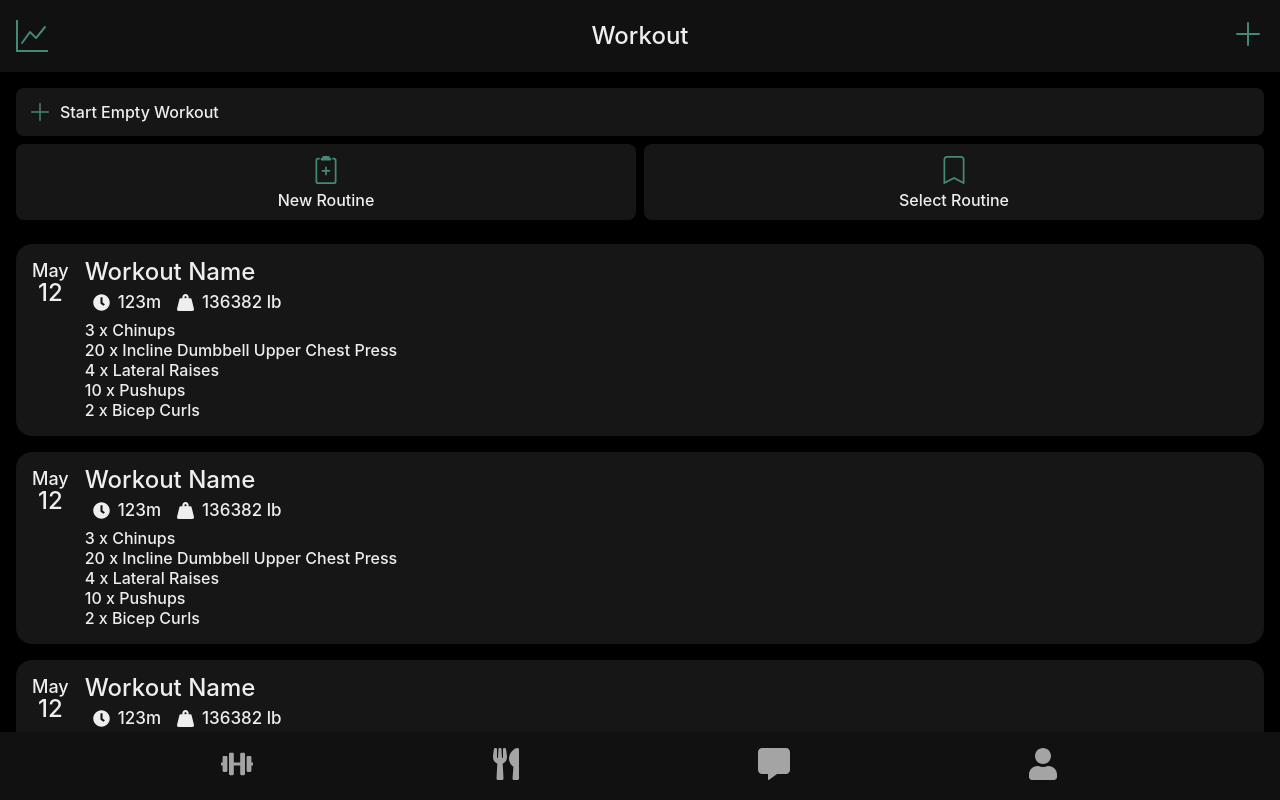
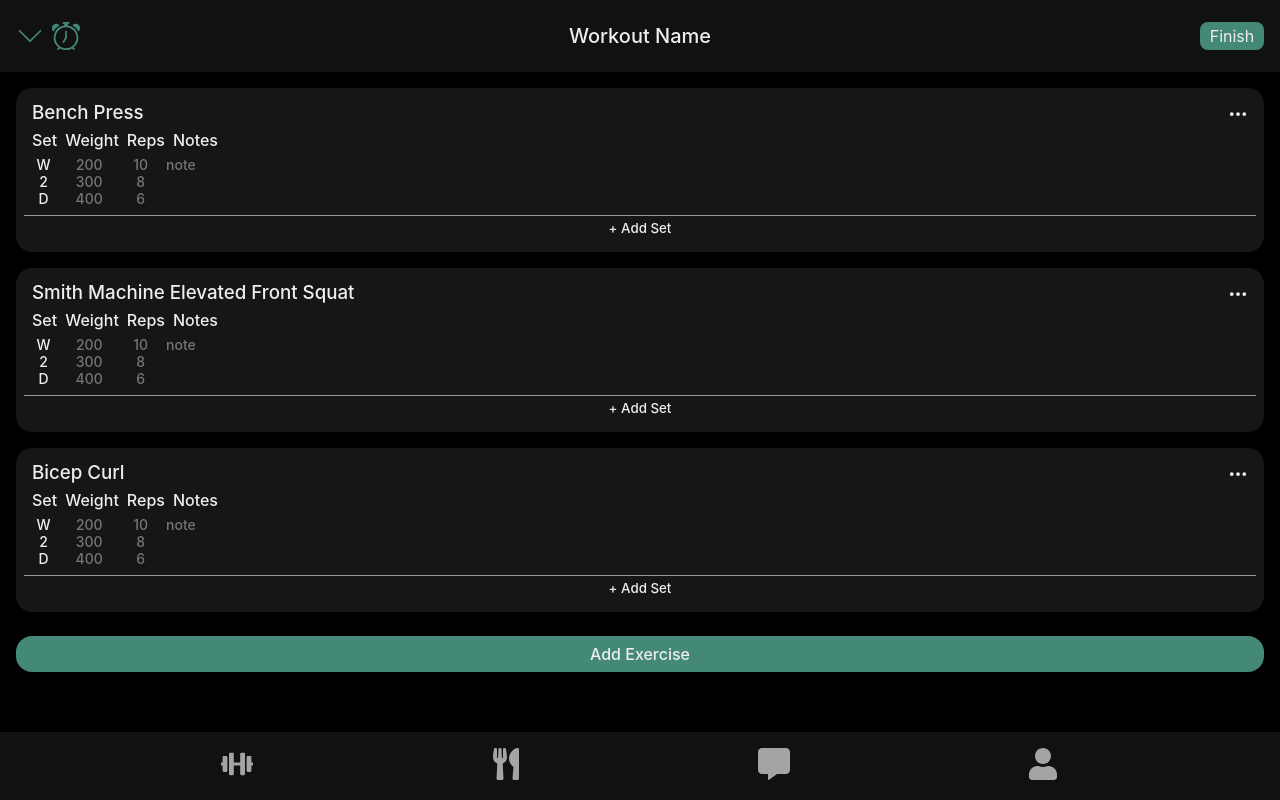
Before and after one commit to Arnav350/gojim, a React (Create React App) app: page /gym in a window 1280 px wide. Built offline with nearby package versions, Linux system fonts and the light colour scheme.

Commit message:
made workout a component

```diff
--- a/src/App.tsx
+++ b/src/App.tsx
@@ -4,7 +4,7 @@ import Home from "./pages/Home";
 import SignIn from "./pages/SignIn";
 import SignUp from "./pages/SignUp";
 import Gym from "./pages/Gym";
-import Workout from "./pages/Workout";
+import Workout from "./components/Workout";
 import Nutrition from "./pages/Nutrition";
 import Food from "./pages/Food";
 import Connect from "./pages/Connect";
@@ -16,6 +16,7 @@ import "./App.css";
 function App() {
   return (
     <Router>
+      {window.location.pathname !== "/" && <Workout />}
       <Routes>
         {/* Unprotected Routes */}
         <Route path="/" element={<Home />} />
@@ -25,7 +26,6 @@ function App() {
         {/* Protected Routes */}
 
         <Route path="/gym" element={<Gym />} />
-        <Route path="/workout" element={<Workout />} />
         {/* Workout Log Page
         Includes workout logs, create a new workout, and progress graph */}
 
--- a/src/pages/Workout.tsx
+++ b/src/components/Workout.tsx
@@ -1,14 +1,15 @@
 import React, { useState } from "react";
-import PlateCalculator from "../components/PlateCalculator";
-import SetLabels from "../components/SetLabels";
-import Clock from "../components/Clock";
-import RoutineExercise from "../components/RoutineExercise";
+import PlateCalculator from "./PlateCalculator";
+import SetLabels from "./SetLabels";
+import Clock from "./Clock";
+import RoutineExercise from "./RoutineExercise";
 import { Link } from "react-router-dom";
 import { BsChevronDown, BsAlarm } from "react-icons/bs";
-import "./Gym.css";
+import "../pages/Gym.css";
 
 function Workout() {
   const [showClock, setShowClock] = useState<boolean>(false);
+  const [show, setShow] = useState<boolean>(false);
 
   const [date, setDate] = useState();
   const [workoutName, setWorkoutName] = useState<string>("Workout Name");
@@ -21,11 +22,13 @@ function Workout() {
   ]);
   const [setsAmount, setSetsAmount] = useState<number[]>([3, 3, 3]);
 
+  function handleClick() {}
+
   return (
     <main className="workout">
       <header className="workout__top">
         <div className="workout__navs">
-          <BsChevronDown className="workout__down workout__nav" />
+          <BsChevronDown className="workout__nav" onClick={handleClick} />
           <BsAlarm
             className="workout__nav"
             onClick={() => setShowClock(true)}
--- a/src/pages/Gym.css
+++ b/src/pages/Gym.css
@@ -139,8 +139,11 @@
 }
 
 .workout {
+  position: fixed;
   display: flex;
   flex-direction: column;
+  width: 100%;
+  background-color: #000;
 }
 
 .workout__top {
@@ -163,10 +166,6 @@
   color: #487;
   font-size: 32px;
   cursor: pointer;
-}
-
-.workout__down {
-  display: none;
 }
 
 .workout__heading {
--- a/src/pages/Gym.tsx
+++ b/src/pages/Gym.tsx
@@ -15,16 +15,14 @@ function Gym() {
       <header className="gym__top">
         <BsGraphUp className="gym__nav" />
         <h2 className="gym__heading">Workout</h2>
-        <Link to="/workout">
-          <BsPlusLg className="gym__nav" />
-        </Link>
+        <BsPlusLg className="gym__nav" />
       </header>
       <div className="gym__scroll">
         <div className="gym__box">
-          <Link to="/workout" className="gym__empty">
+          <div className="gym__empty">
             <BsPlusLg className="gym__plus" />
             <h4 className="gym__subtitle">Start Empty Workout</h4>
-          </Link>
+          </div>
           <div className="gym__routines">
             <button className="gym__routine">
               <BsClipboard2Plus className="gym__icon" />
```
